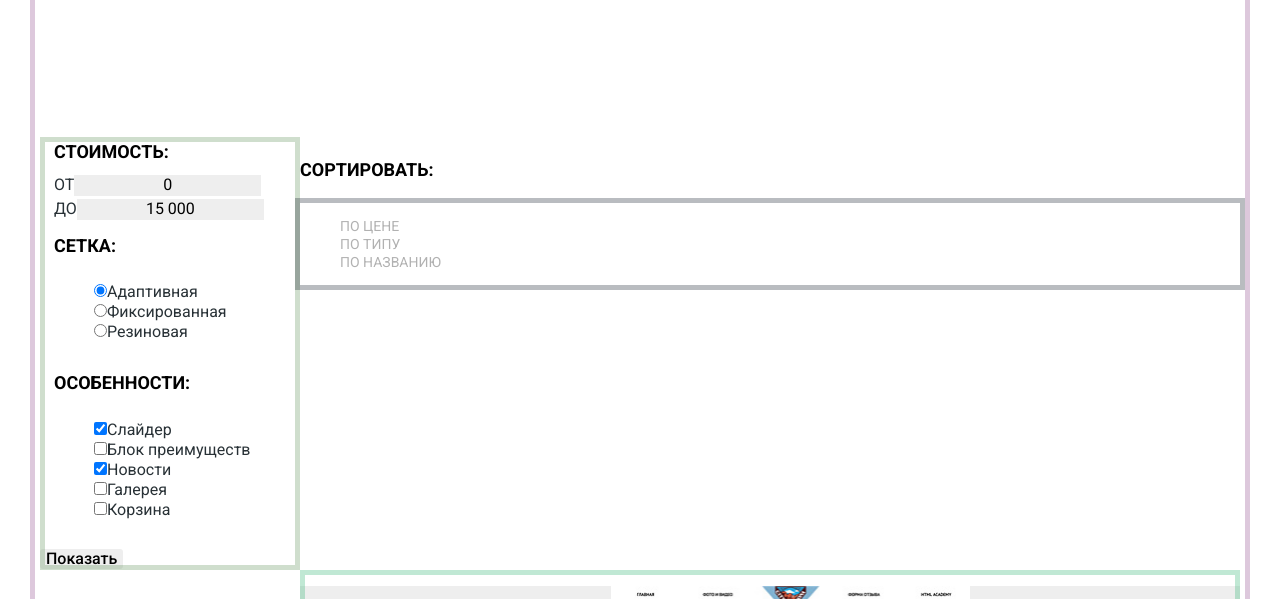
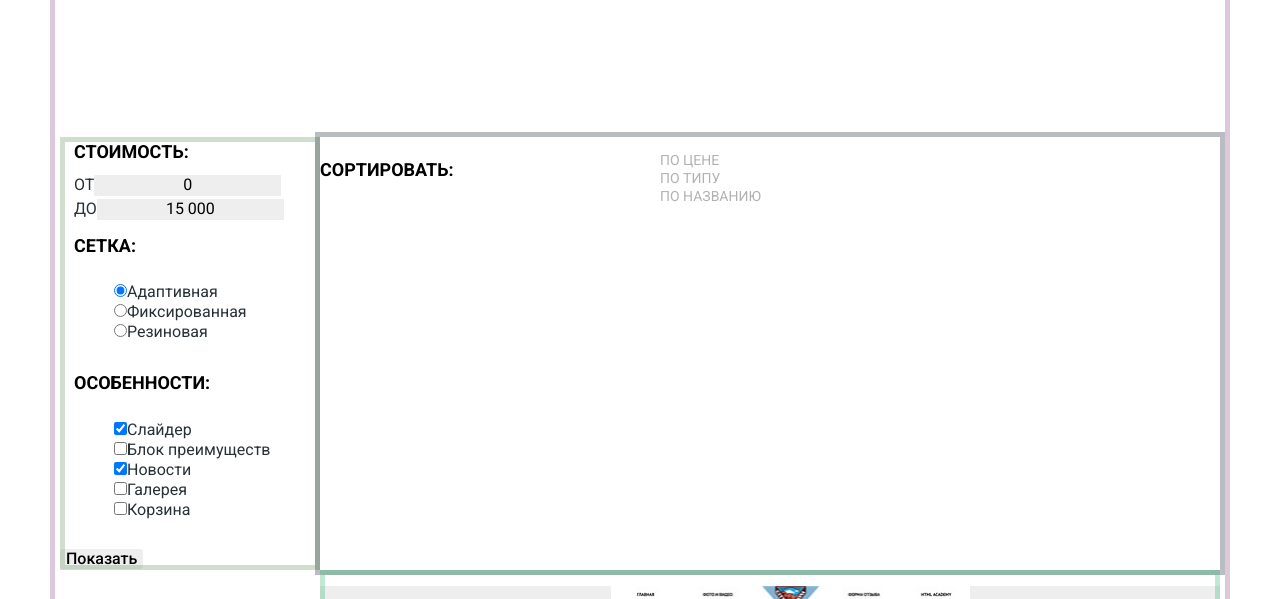
Before and after one commit to ValeraAvdeiko/1810205-nerds-31, a plain HTML site: page catalog.html in a window 1280 px wide. Shown: the part 201-800 px from the top of the page. Drawn offline with Linux system fonts and the light colour scheme.

Commit message:
Я фетчил ориджин, но видимо пошло не так
странно вносил изменения, а они не отправились!

```diff
--- a/css/style.css
+++ b/css/style.css
@@ -483,16 +483,14 @@ img {
 .container-catalog {
   display: grid;
   grid-template-columns: 260px 1fr;
-  width: 1200px;
+  width: 1160px;
   margin: 0 auto;
   padding: 0 10px;
   align-content: start;
-  outline: 5px solid rgba(143, 73, 139, 0.3);
+  outline: 5px solid rgba(143, 73, 139, 0.3); /* Дмитрий, я же потом уберу рамки, зачем использовать кастомные свойства для цветов рамки?*/
   outline-offset: -5px;
-
 }
 
-/*Не знаю как правильно поступить с заголовком каталога, может лучше его вывести из контейнера?*/
 .page-title {
   font-weight: 500;
   font-size: 55px;
@@ -522,13 +520,6 @@ img {
   margin: 0;
 }
 
-.sort-div {
-  display: grid;
-  grid-template-columns: 1fr 1fr 1fr;
-  outline: 5px solid rgba(24, 36, 46, 0.3);
-  margin: 0;
-  padding: 0;
-}
 /*Не понимаю почему сьезжает вниз от верхнего грида*/
 .catalog {
   grid-column: 2 / -1;
@@ -593,12 +584,6 @@ img {
 .filter-grid-items:hover {
 }
 
-/* Не знаю как прописать правило для заблокирован из стайл гайда
-Я имел в виду, что в стайл гайде есть вариант отоброжения - заблокирован. Какое правило нужно прописать? disabled?
-.filter-grid-items:disabled {
-}
-*/
-
 .filter-features-fieldset {
   border: none;
 }
@@ -633,6 +618,14 @@ img {
   font-weight: 500;
   font-size: 16px;
   line-height: 18px;
+}
+
+.sort {
+  display: grid;
+  grid-template-columns: 1fr 1fr 1fr;
+  outline: 5px solid rgba(24, 36, 46, 0.3);
+  margin: 0;
+  padding: 0;
 }
 
 .sort-definition {
```
